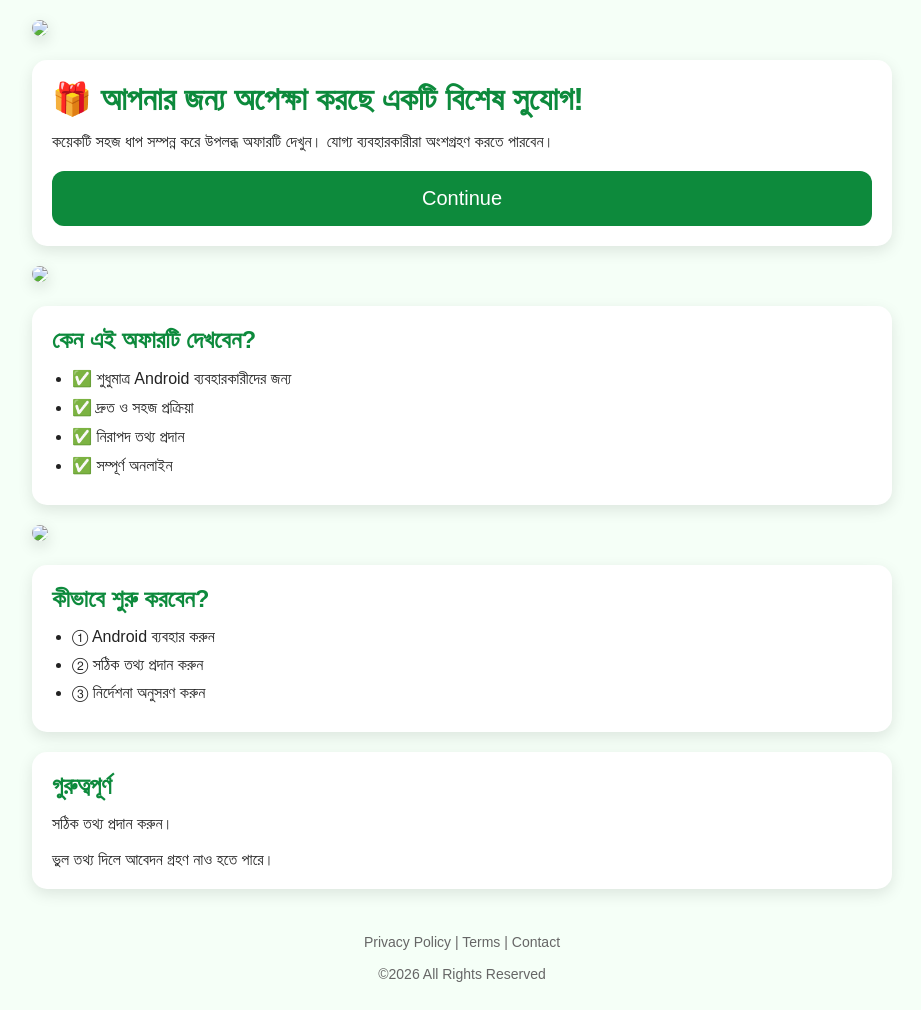
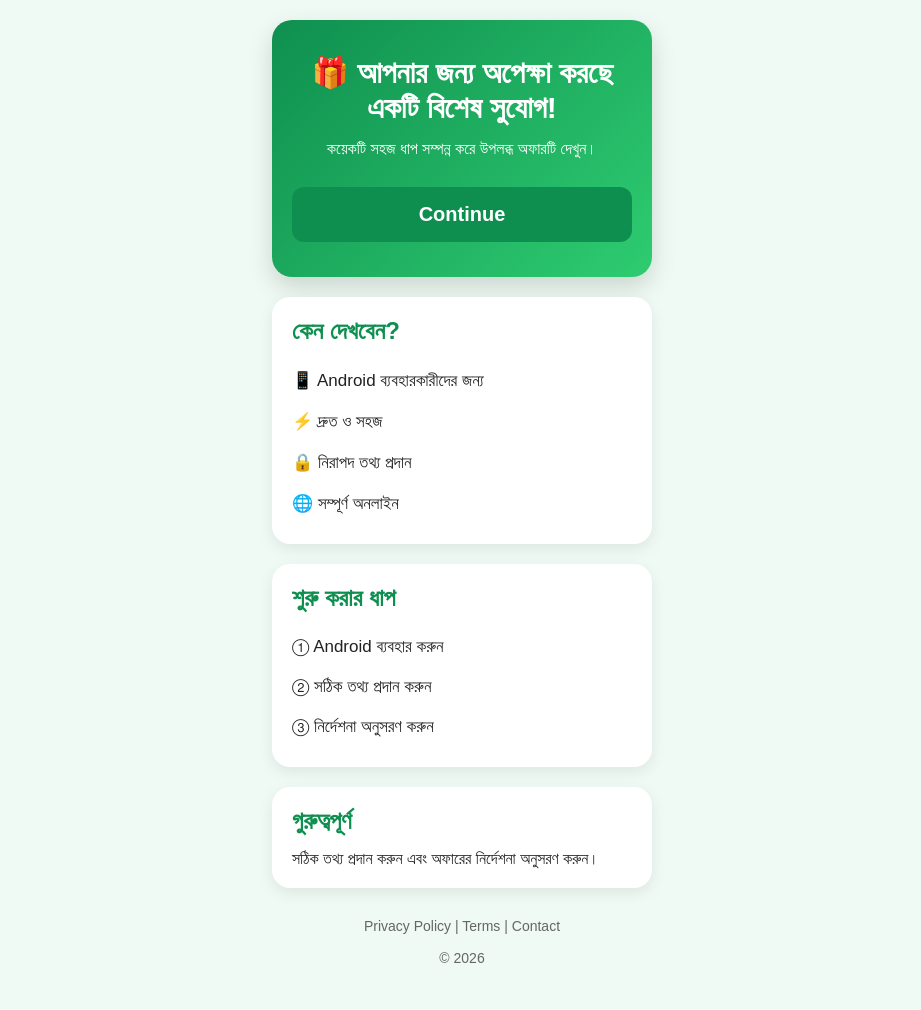
Before and after one commit to aitechnology230-hash/bd-offer, a plain HTML site: page index.html in a window 1280 px wide. Shown: the whole page, without its empty margins (178-1099 px from the left). After the commit the page ends 986 px from the top, so only its background shows below. Drawn offline with Linux system fonts and the light colour scheme.

Commit message:
Update index.html

```diff
--- a/index.html
+++ b/index.html
@@ -14,65 +14,73 @@ font-family:Arial,sans-serif;
 }
 
 body{
-background:#f5fff7;
+background:#eefaf3;
 color:#222;
 }
 
 .container{
-max-width:900px;
+max-width:420px;
 margin:auto;
 padding:20px;
 }
 
-img{
-width:100%;
-border-radius:15px;
-margin-bottom:20px;
-box-shadow:0 5px 15px rgba(0,0,0,.15);
+.hero{
+background:linear-gradient(135deg,#0f8f4f,#2ecc71);
+padding:35px 20px;
+border-radius:20px;
+text-align:center;
+color:white;
+box-shadow:0 10px 25px rgba(0,0,0,.15);
+}
+
+.hero h1{
+font-size:30px;
+margin-bottom:10px;
+}
+
+.hero p{
+font-size:16px;
+line-height:1.6;
 }
 
 .card{
 background:#fff;
+margin-top:20px;
 padding:20px;
-border-radius:15px;
-margin-bottom:20px;
-box-shadow:0 5px 15px rgba(0,0,0,.1);
+border-radius:18px;
+box-shadow:0 5px 15px rgba(0,0,0,.08);
 }
 
-h1{
-color:#0d8a3c;
-font-size:32px;
-margin-bottom:15px;
-}
-
-h2{
-color:#0d8a3c;
+.card h2{
+color:#0f8f4f;
 margin-bottom:15px;
 }
 
 ul{
-padding-left:20px;
+list-style:none;
 }
 
 li{
-margin:10px 0;
+padding:10px 0;
+font-size:17px;
 }
 
-.btn{
+.button{
 display:block;
+margin-top:25px;
+background:#0f8f4f;
+color:white;
 text-align:center;
-background:#0d8a3c;
-color:#fff;
 padding:16px;
 font-size:20px;
+text-decoration:none;
 border-radius:12px;
-text-decoration:none;
-margin-top:20px;
+font-weight:bold;
 }
 
 .footer{
+margin-top:30px;
 text-align:center;
-padding:25px;
 font-size:14px;
 color:#666;
 }
@@ -84,46 +92,41 @@ color:#666;
 
 <div class="container">
 
-<img src="images/hero.jpg">
-
-<div class="card">
+<div class="hero">
 
 <h1>🎁 আপনার জন্য অপেক্ষা করছে একটি বিশেষ সুযোগ!</h1>
 
 <p>
 কয়েকটি সহজ ধাপ সম্পন্ন করে উপলব্ধ অফারটি দেখুন।
-যোগ্য ব্যবহারকারীরা অংশগ্রহণ করতে পারবেন।
 </p>
 
-<a class="btn" href="YOUR_CPA_LINK">Continue</a>
+<a class="button" href="YOUR_LINK_HERE">
+Continue
+</a>
 
 </div>
 
-<img src="images/benefits.jpg">
-
 <div class="card">
 
-<h2>কেন এই অফারটি দেখবেন?</h2>
+<h2>কেন দেখবেন?</h2>
 
 <ul>
 
-<li>✅ শুধুমাত্র Android ব্যবহারকারীদের জন্য</li>
+<li>📱 Android ব্যবহারকারীদের জন্য</li>
 
-<li>✅ দ্রুত ও সহজ প্রক্রিয়া</li>
+<li>⚡ দ্রুত ও সহজ</li>
 
-<li>✅ নিরাপদ তথ্য প্রদান</li>
+<li>🔒 নিরাপদ তথ্য প্রদান</li>
 
-<li>✅ সম্পূর্ণ অনলাইন</li>
+<li>🌐 সম্পূর্ণ অনলাইন</li>
 
 </ul>
 
 </div>
 
-<img src="images/steps.jpg">
-
 <div class="card">
 
-<h2>কীভাবে শুরু করবেন?</h2>
+<h2>শুরু করার ধাপ</h2>
 
 <ul>
 
@@ -142,13 +145,7 @@ color:#666;
 <h2>গুরুত্বপূর্ণ</h2>
 
 <p>
-
-সঠিক তথ্য প্রদান করুন।
-
-<br><br>
-
-ভুল তথ্য দিলে আবেদন গ্রহণ নাও হতে পারে।
-
+সঠিক তথ্য প্রদান করুন এবং অফারের নির্দেশনা অনুসরণ করুন।
 </p>
 
 </div>
@@ -161,7 +158,7 @@ Contact
 
 <br><br>
 
-©2026 All Rights Reserved
+© 2026
 
 </div>
 
```
